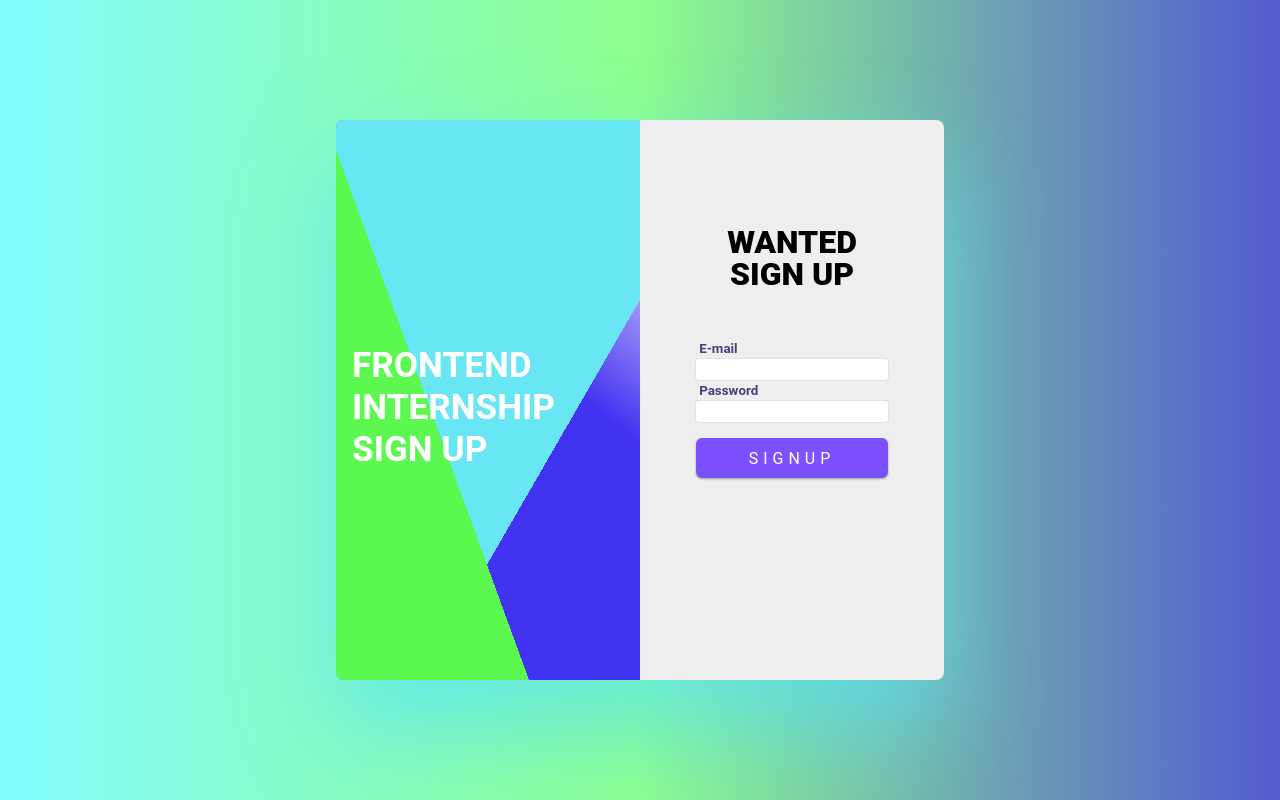
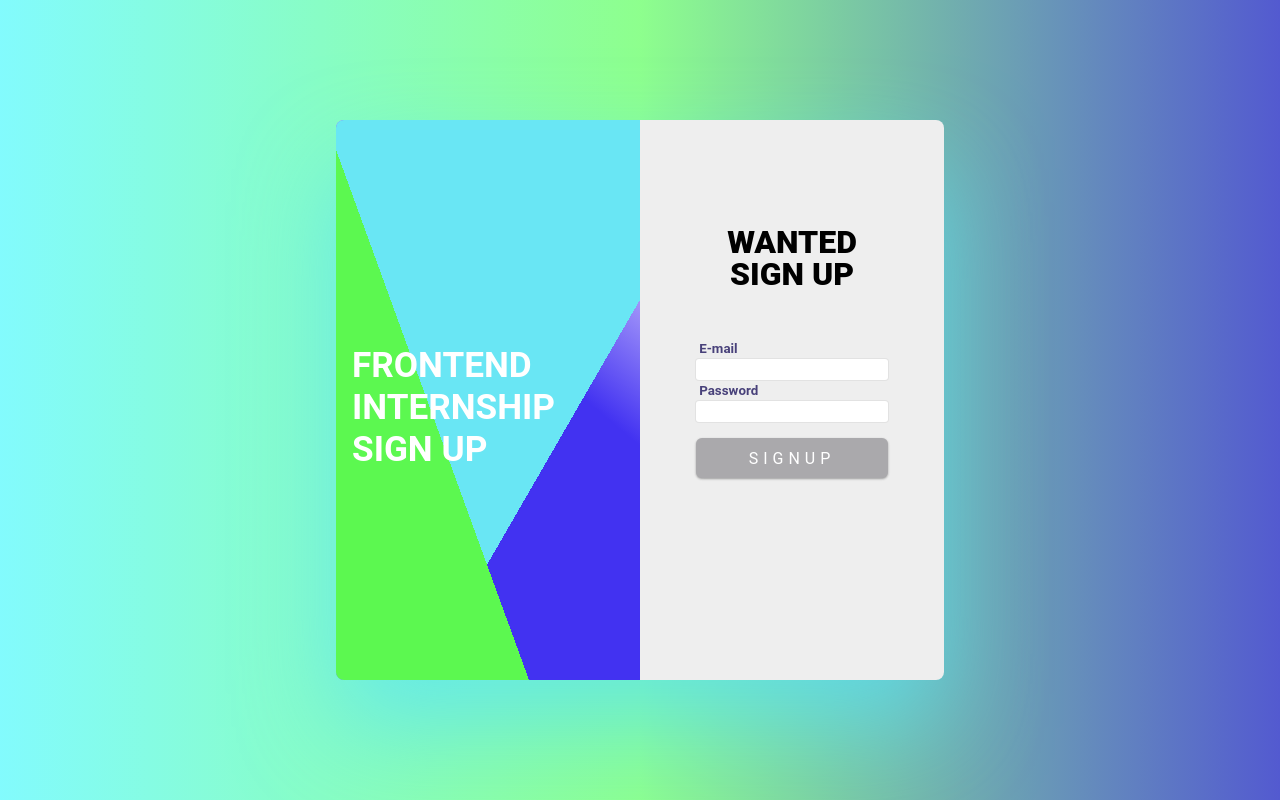
Before and after one commit to parksubeom/wanted-pre-onboarding-frontend-TS, a React (Create React App) app: page /signup in a window 1280 px wide. Built offline with nearby package versions, Linux system fonts and the light colour scheme.

Commit message:
feat:유효성검사 통과 못할 시, 버튼 비활성화 / 스타일드 컴포넌트 설치

```diff
--- a/src/pages/Signup.js
+++ b/src/pages/Signup.js
@@ -1,21 +1,65 @@
 import React, { useState } from 'react';
-import axios from 'axios';
+import styled from 'styled-components';
+
+/**유효성검사 통과 못할 시 버튼 비활성화 */
+const Disablebtn = styled.button`
+  border: 0px;
+  background-color: #aaa9ac;
+  color: white;
+  width: 12rem;
+  height: 40px;
+  border-radius: 6px;
+  cursor: pointer;
+  outline: none;
+  margin-top: 1rem;
+  font-size: 1rem;
+  letter-spacing:5px;
+  box-shadow: rgba(0, 0, 0, 0.12) 0px 1px 3px, rgba(0, 0, 0, 0.24) 0px 1px 2px;
+  &:hover{
+    background-color : #aaa9ac;
+    color : white
+  }
+`
 
 export default function Signup({setIsLogin, setSingup}) {
+  /**이메일, 패스워드 확인 */
+  const [isEmail, setIsEmail] = useState(false)
+  const [isPassword, setIsPassword] = useState(false)
+
+  /**이메일, 패스워드 에러메시지 */
   const [errorMessage, setErrorMessage] = useState('');
+  const [emailMessage, setEmailMessage] = useState('');
+  const [passwordMessage, setPasswordMessage] = useState('');
+
+  /**입력값 저장*/
   const [loginInfo, setLoginInfo] = useState({
     password: '',
     email: '',
 
   });
-  const handleInputValue = (key) => (e) => {
+  const handleEmailValue = (key) => (e) => {
     setLoginInfo({ ...loginInfo, [key]: e.target.value });
+    if(!e.target.value.includes("@")){
+      setEmailMessage('이메일 형식에는 @를 포함해주세요.')
+      setIsEmail(false)
+    } else {
+      setEmailMessage('')
+      setIsEmail(true)
+    }
+  };
+
+  const handlePasswordValue = (key) => (e) => {
+    setLoginInfo({ ...loginInfo, [key]: e.target.value });
+    if(e.target.value.length < 8){
+      setPasswordMessage('비밀번호는 8자리 이상 입력해주세요.')
+      setIsPassword(false)
+    } else {
+      setPasswordMessage('')
+      setIsPassword(true)
+    }
   };
 
   const signupHandler = () => {
-    if (loginInfo.password.length < 8 || !loginInfo.email.includes("@")) {
-      setErrorMessage('비밀번호는 8자리 이상, 이메일은 @ 를 포함시켜주시길 바랍니다.');
-    } else {
       setSingup(false)
       setIsLogin(true)
       return fetch
@@ -33,7 +77,7 @@ export default function Signup({setIsLogin, setSingup}) {
         alert("회원가입에 실패하셨습니다..")
       }
       })
-    }
+
     }
 
   return (
@@ -49,31 +93,39 @@ export default function Signup({setIsLogin, setSingup}) {
       <h1>WANTED SIGN UP</h1>
         <form onSubmit={(e) => e.preventDefault()}>
           <div className='input-field'>
+
+
+            {/* 이메일 인풋창 */}
           <span>E-mail</span>
           <input
               type='email'
               data-testid='email-input'
-              onChange={handleInputValue('email')}
+              onChange={handleEmailValue('email')}
             />
+              {emailMessage ? (
+            <div id='alert-message' data-testid='alert-message'>
+              {emailMessage}
+            </div>) : ('')}
+            {/* 패스워드 인풋창 */}
             <span>Password</span>
             <input
               type='password'
               data-testid='password-input'
-              onChange={handleInputValue('password')}
+              onChange={handlePasswordValue('password')}
             />
-            {errorMessage ? (
+            {passwordMessage ? (
             <div id='alert-message' data-testid='alert-message'>
-              {errorMessage}
-            </div>
-          ) : (
-            ''
-          )}
+              {passwordMessage}
+            </div>) : ('')}
+          </div>
 
+          {!isEmail || !isPassword ?
+          <Disablebtn disabled={!(isEmail && isPassword)}>SIGNUP</Disablebtn>
+          :
+          <button data-testid="signup-button" type='submit'onClick={signupHandler} disabled={!(isEmail && isPassword)}>
+            SIGNUP
+          </button>}
 
-          </div>
-          <button type='submit'onClick={signupHandler} disabled="">
-            SIGNUP
-          </button>
         </form>
       </div>
     </div>
```
